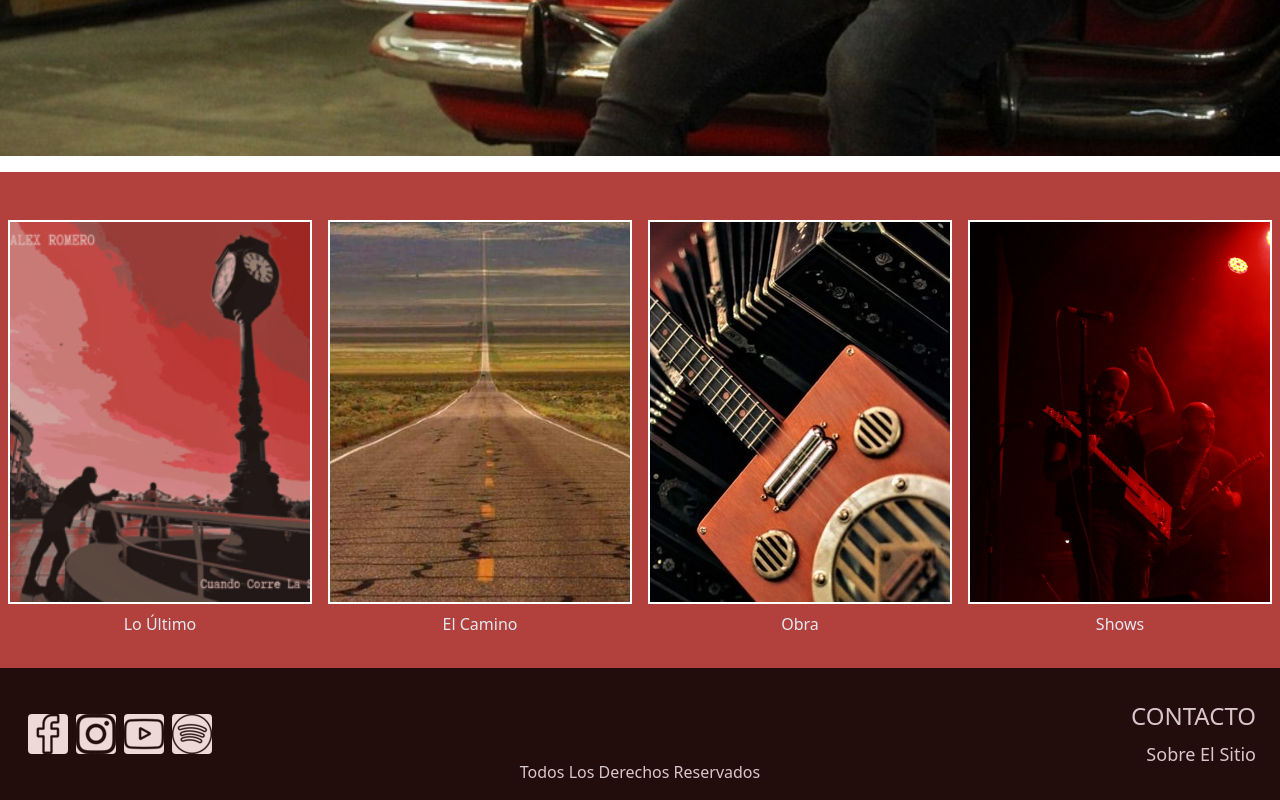
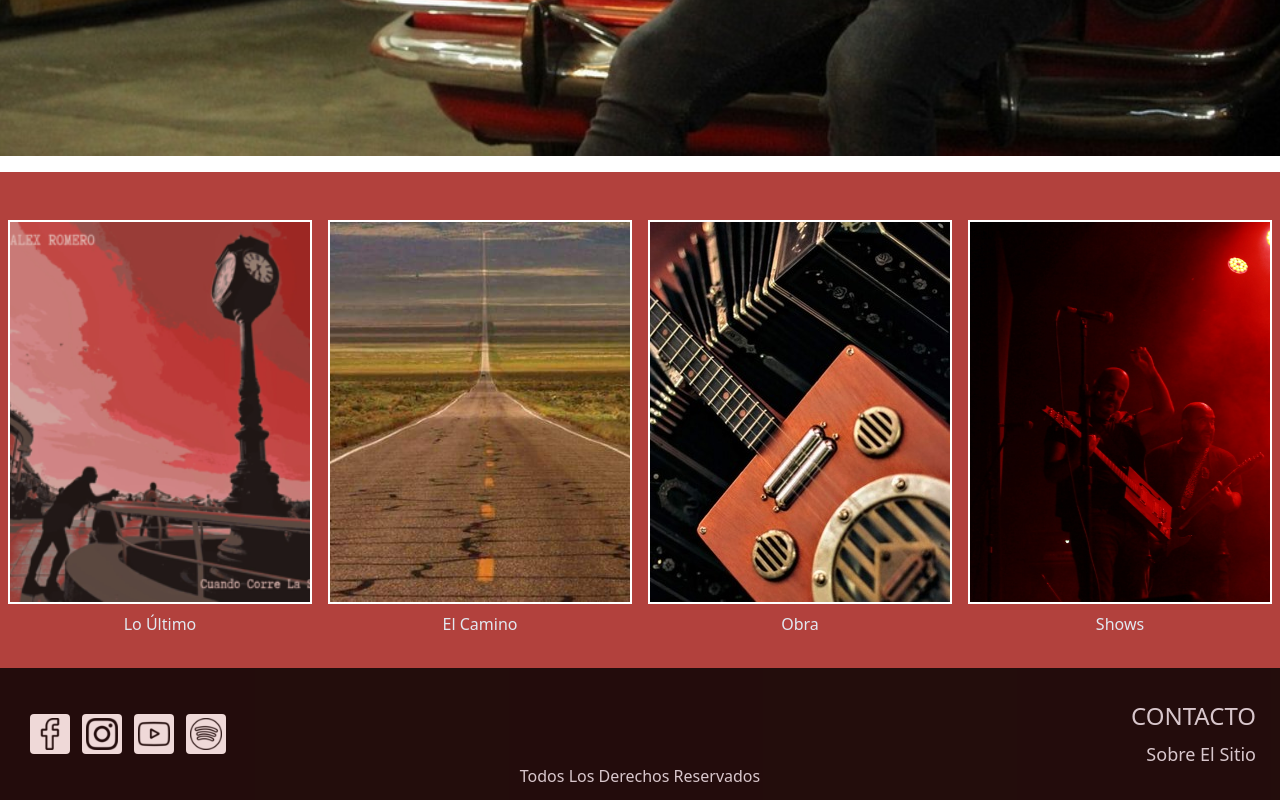
Before and after one commit to santo-soi/tp2-ig, a website: page index.html in a window 1280 px wide. Shown: the part 644-1444 px from the top of the page. Drawn offline with nearby package versions, Linux system fonts and the light colour scheme.

Commit message:
actuakizacion-todo

```diff
--- a/index.html
+++ b/index.html
@@ -60,7 +60,7 @@
                 <h3 class="text-center text-slate-200 capitalize my-2">obra</h3>
             </div>
             <div class="h-96 m-4 my-10 lg:w-bloquesMain lg:m-2 group relative">
-                <a href="#" target="_self">
+                <a href="show.html" target="_self">
                     <div class="absolute inset-0 bg-slate-800 bg-opacity-0 group-hover:bg-opacity-60 transition duration-1000 y w-full h-full">
                         <span class="invisible absolute font-medium h-full p-10 text-slate-200 bg-slate-50 bg-opacity-0 opacity-0 transition duration-1000 group-hover:visible group-hover:opacity-100 group-hover:bg-opacity-10 ">Gordo Bachicha, perro salchicha, me como un paty a la parrilla</span>
                     </div>
@@ -71,15 +71,15 @@
         </section>
         </main>
         <footer class="flex flex-wrap justify-between bg-black opacity-80 lg:flex-nowrap">
-            <section class="w-1/2 flex justify-start items-center p-3 m-3 lg:w-1/3 ">
-                <img class="w-10 h-10 mx-1  rounded bg-white" src="img/iconos/fb.png" alt="facebook">
-                <img class="w-10 h-10 mx-1  rounded bg-white" src="img/iconos/ig.png" alt="instagram">
-                <img class="w-10 h-10 mx-1 rounded bg-white" src="img/iconos/yt.png" alt="youtube">
-                <img class="w-10 h-10 mx-1 rounded bg-white" src="img/iconos/spoti.png" alt="spotify">
+            <section class="w-1/2 flex justify-start items-center lg:p-3 lg:m-3 p-1 m-1 my-3 lg:w-1/3 ">
+                <a href="https://m.facebook.com/gonzalexromero/"><img class="w-10 h-10 mx-1.5 p-1  rounded bg-white" src="img/iconos/fb.png" alt="facebook"></a>
+                <a href="https://www.instagram.com/gonzalexromero/"><img class="w-10 h-10 mx-1.5 p-1  rounded bg-white" src="img/iconos/ig.png" alt="instagram"></a>
+                <a href="https://www.youtube.com/channel/UCfENjUj_gaB9bc7RbaQMZ4Q"><img class="w-10 h-10 mx-1.5 p-1 rounded bg-white" src="img/iconos/yt.png" alt="youtube"></a>
+                <a href="https://open.spotify.com/intl-es/artist/1pwLzLua9oLplHIm7kBgfR?si=l_QikuPdQFWR6wxYXCKtVw"><img class="w-10 h-10 mx-1.5 p-1 rounded bg-white" src="img/iconos/spoti.png" alt="spotify"></a>
             </section>
-            <p class="order-3 inline-block mx-auto my-4 self-end text-center text-slate-200 capitalize lg:w-1/3 lg:order-2 lg:mx-4">Todos los derechos reservados</p>
+            <p class="order-3 inline-block mx-auto my-3 self-end text-center text-slate-200 capitalize lg:w-1/3 lg:order-2 lg:mx-4">Todos los derechos reservados</p>
             <section class="w-1/3 p-3 m-3 text-end text-slate-200 lg:order-3">
-                <h4 class="my-2 uppercase text-2xl">Contacto</h4>
+                <h4 class="my-2 uppercase text-lg lg:text-2xl">Contacto</h4>
                 <h4 class="my-2 capitalize text-lg">Sobre el sitio</h4>
             </section>
         </footer>
```
Also changed, not shown: css/output-tail.css.
